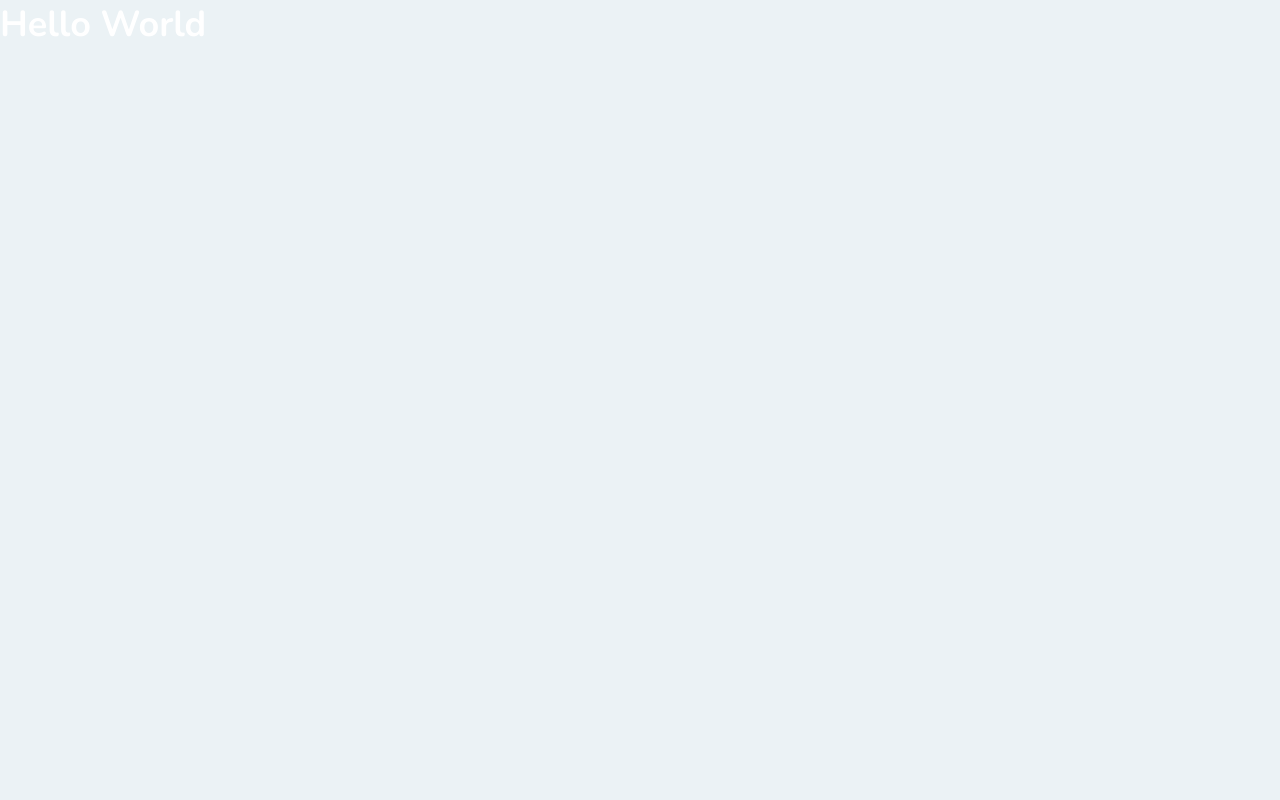
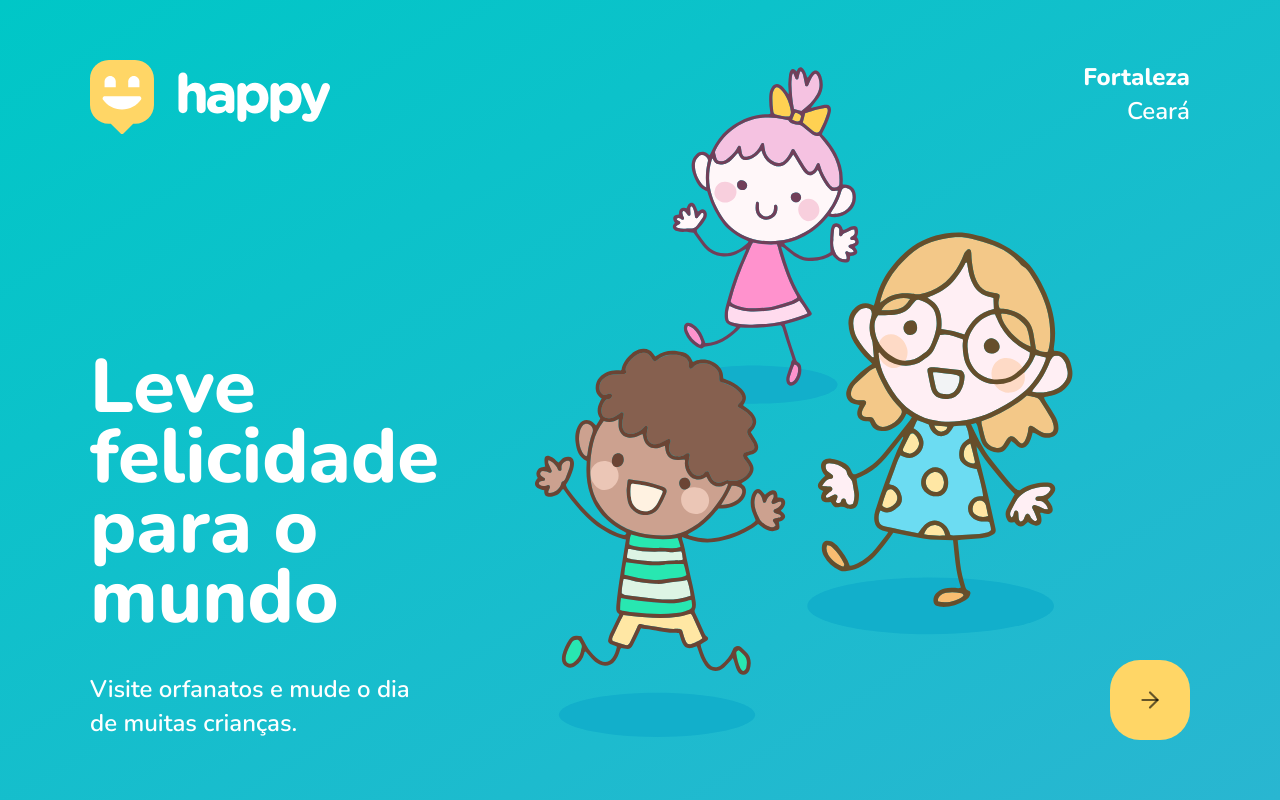
Before and after one commit to lucas-militao/Happy, a React (Create React App) app in the folder web/: page / in a window 1280 px wide. Built offline with nearby package versions, Linux system fonts and the light colour scheme.

Commit message:
Finalizada a estrutura e a estilização da LandingPage

```diff
--- a/web/package.json
+++ b/web/package.json
@@ -12,6 +12,7 @@
     "@types/react-dom": "^17.0.0",
     "react": "^17.0.2",
     "react-dom": "^17.0.2",
+    "react-icons": "^4.2.0",
     "react-scripts": "4.0.3",
     "typescript": "^4.1.2",
     "web-vitals": "^1.0.1"
--- a/web/src/App.tsx
+++ b/web/src/App.tsx
@@ -1,11 +1,31 @@
 import React from "react";
+import { FiArrowRight } from "react-icons/fi";
 
 import "./styles/global.css";
+import "./styles/pages/landing.css";
+
+import logoImg from "./images/logo.svg";
 
 function App() {
   return (
-    <div className="App">
-      <h1>Hello World</h1>
+    <div id="page-landing">
+      <div className="content-wrapper">
+        <img src={logoImg} alt="Happy" />
+
+        <main>
+          <h1>Leve felicidade para o mundo</h1>
+          <p>Visite orfanatos e mude o dia de muitas crianças.</p>
+        </main>
+
+        <div className="location">
+          <strong>Fortaleza</strong>
+          <span>Ceará</span>
+        </div>
+
+        <a href="" className="enter-app">
+          <FiArrowRight size={26} color="rgba(0, 0, 0, 0.6)" />
+        </a>
+      </div>
     </div>
   );
 }
--- /dev/null
+++ b/web/src/styles/pages/landing.css
@@ -0,0 +1,81 @@
+#page-landing {
+  width: 100vw;
+  height: 100vh;
+  background: linear-gradient(329.54deg, #29b6d1 0%, #00c7c7 100%);
+
+  display: flex;
+  justify-content: center;
+  align-items: center;
+}
+
+#page-landing .content-wrapper {
+  position: relative;
+
+  width: 100%;
+  max-width: 1100px;
+
+  height: 100%;
+  max-height: 680px;
+
+  display: flex;
+  align-items: flex-start;
+  flex-direction: column;
+  justify-content: space-between;
+
+  background: url("../../images/landing.svg") no-repeat 80% center;
+}
+
+#page-landing .content-wrapper main {
+  max-width: 350px;
+}
+
+#page-landing .content-wrapper main h1 {
+  font-size: 76px;
+  font-weight: 900;
+  line-height: 70px;
+}
+
+#page-landing .content-wrapper main p {
+  margin-top: 40px;
+  font-size: 24px;
+  line-height: 34px;
+}
+
+.content-wrapper .location {
+  position: absolute;
+  right: 0;
+  top: 0;
+
+  font-size: 24px;
+  line-height: 34px;
+
+  display: flex;
+  flex-direction: column;
+
+  text-align: right;
+}
+
+.content-wrapper .location strong {
+  font-weight: 800;
+}
+
+.content-wrapper .enter-app {
+  position: absolute;
+  right: 0;
+  bottom: 0;
+
+  width: 80px;
+  height: 80px;
+  background: #ffd666;
+  border-radius: 30px;
+
+  display: flex;
+  align-items: center;
+  justify-content: center;
+
+  transition: background 0.2s;
+}
+
+.content-wrapper .enter-app:hover {
+  background: #96feff;
+}
```
Also changed, not shown: 1 other file (tests, documents, lock files or other folders).
